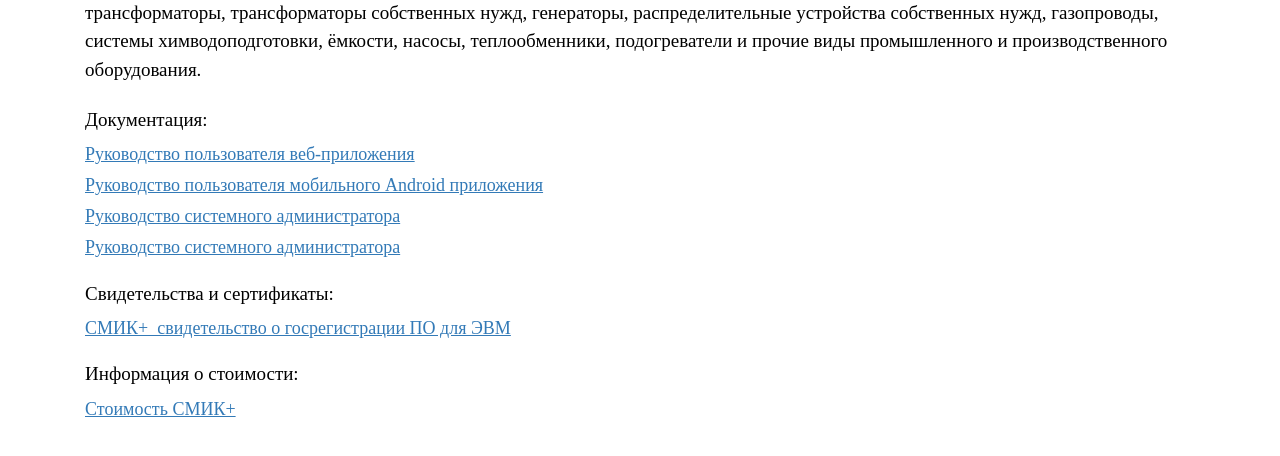
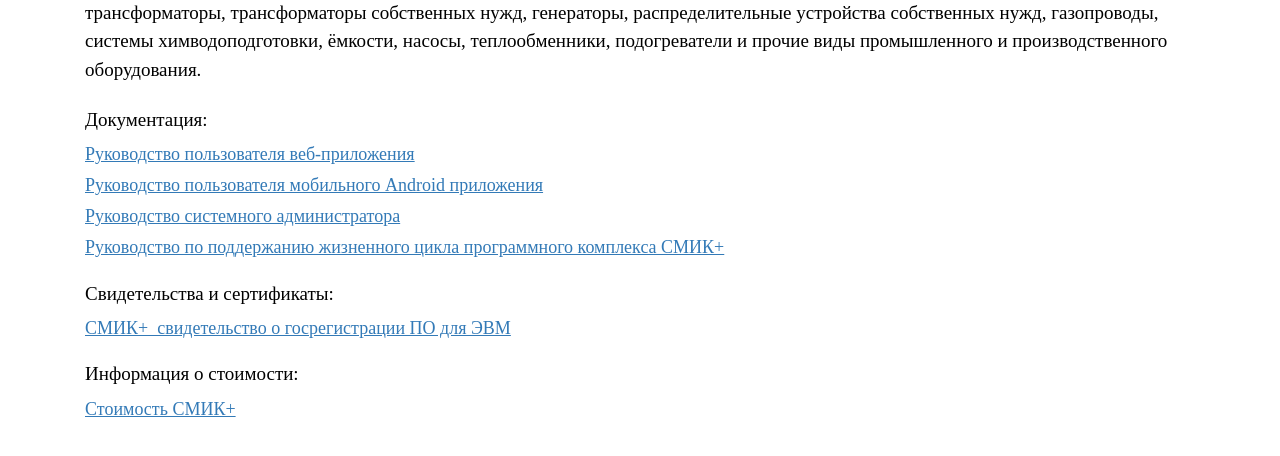
Before and after one commit to IsrafilovaAlisa/techmsys.ru, an ASP.NET Core app: page /Home/MobileInspection in a window 1280 px wide. Shown: the part 1863-2319 px from the top of the page. Run offline with ASP.NET Core 8, Linux system fonts and the light colour scheme; some web fonts are replaced.

Commit message:
изменено название рук-ва

```diff
--- a/techmsys.ru/Views/Home/MobileInspection.cshtml
+++ b/techmsys.ru/Views/Home/MobileInspection.cshtml
@@ -304,7 +304,7 @@
                                 <a style="font-size: 18px; text-decoration: underline; font-family: 'notosanshk-light';" href="/asset//documents/Руководство системного администратора СМИК+.docx">Руководство системного администратора</a>
                             </div>
                             <div class="col-md-12 link-margin">
-                                <a style="font-size: 18px; text-decoration: underline; font-family: 'notosanshk-light';" href="/asset//documents/Руководство по поддержанию жизненного цикла программного комплекса СМИК+.pdf">Руководство системного администратора</a>
+                                <a style="font-size: 18px; text-decoration: underline; font-family: 'notosanshk-light';" href="/asset//documents/Руководство по поддержанию жизненного цикла программного комплекса СМИК+.pdf">Руководство по поддержанию жизненного цикла программного комплекса СМИК+</a>
                             </div>
 
                         </div>
```
